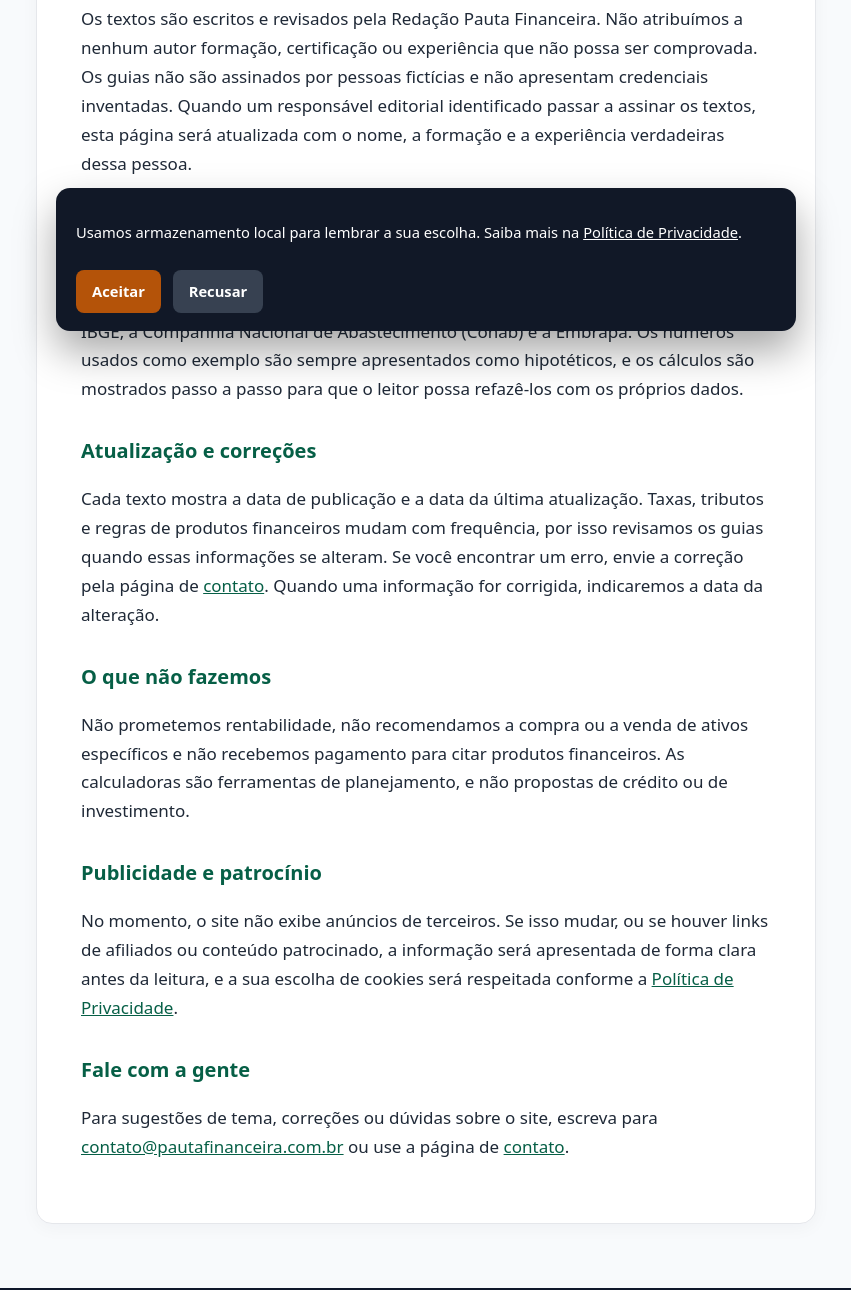
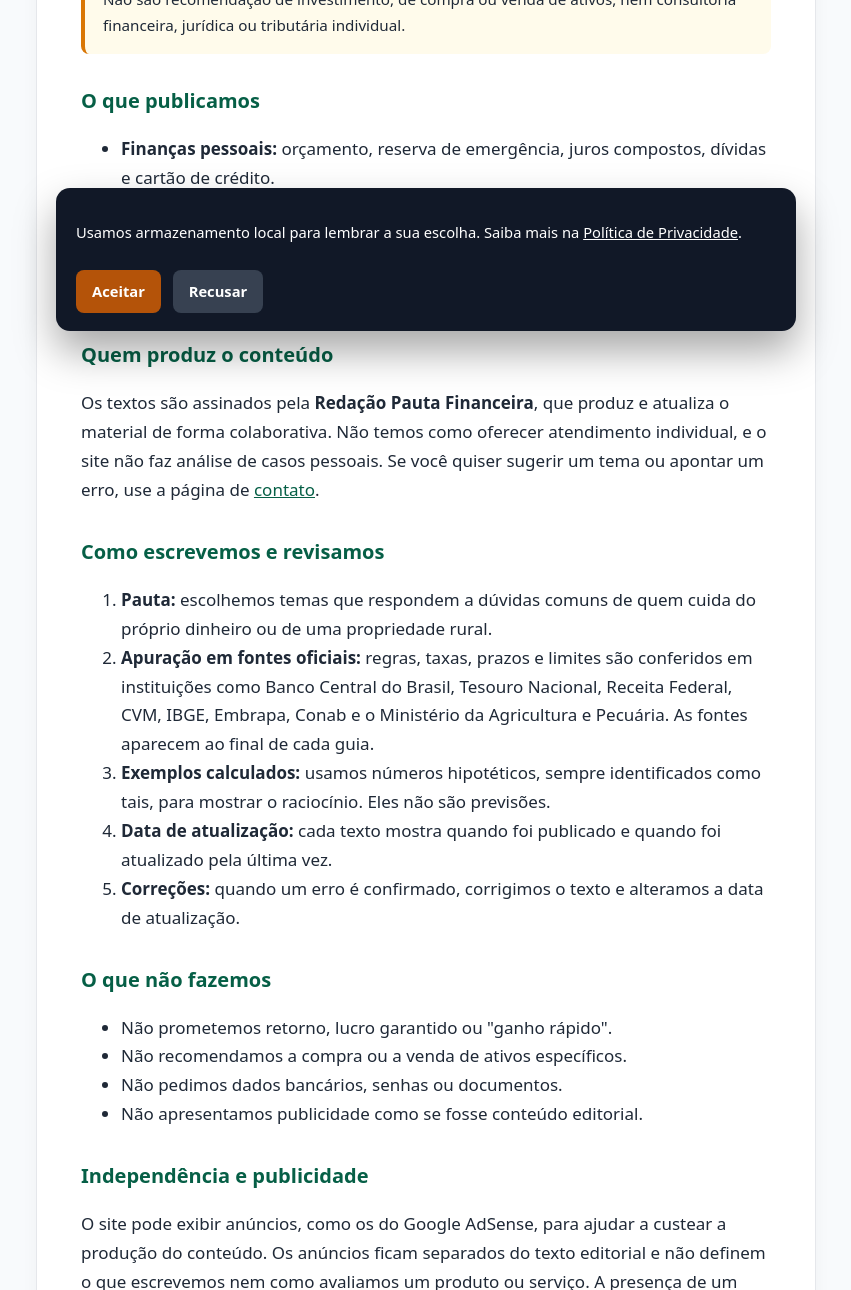
Before and after one commit to robertarocha11/pautafinanceira, a plain HTML site: page sobre/index.html in a window 1280 px wide. Shown: the part 453-1743 px from the top of the page, without its empty margins (214-1065 px from the left). Drawn offline with Linux system fonts and the light colour scheme.

Commit message:
Update index.html

```diff
--- a/sobre/index.html
+++ b/sobre/index.html
@@ -3,10 +3,20 @@
 <head>
   <meta charset="utf-8">
   <meta name="viewport" content="width=device-width, initial-scale=1">
-  <title>Sobre a Pauta Financeira | Quem produz o conteúdo</title>
-  <meta name="description" content="Quem produz os conteúdos da Pauta Financeira, como os textos são escritos, revisados e atualizados, e quais são os critérios editoriais do site.">
+  <title>Sobre a Pauta Financeira | Quem produz o conteúdo e como</title>
+  <meta name="description" content="Conheça a missão, o método editorial, as fontes e as regras de transparência da Pauta Financeira, site de educação financeira e agronegócio.">
   <link rel="canonical" href="https://www.pautafinanceira.com.br/sobre/">
   <link rel="stylesheet" href="/styles.css">
+  <link rel="icon" href="/favicon.ico" sizes="any">
+  <link rel="icon" type="image/png" sizes="32x32" href="/favicon-32x32.png">
+  <link rel="icon" type="image/png" sizes="16x16" href="/favicon-16x16.png">
+  <link rel="apple-touch-icon" sizes="180x180" href="/apple-touch-icon.png">
+  <link rel="manifest" href="/site.webmanifest">
+  <meta property="og:title" content="Sobre a Pauta Financeira">
+  <meta property="og:type" content="website">
+  <meta property="og:url" content="https://www.pautafinanceira.com.br/sobre/">
+  <meta property="og:locale" content="pt_BR">
+  <meta property="og:image" content="https://www.pautafinanceira.com.br/assets/logo-pauta-financeira.png">
   <meta name="theme-color" content="#065F46">
 </head>
 <body>
@@ -14,15 +24,7 @@
 <header>
   <div class="w">
     <a class="logo" href="/" aria-label="Pauta Financeira, página inicial">
-      <svg viewBox="0 0 48 48" role="img" aria-hidden="true" focusable="false">
-        <rect width="48" height="48" rx="13" fill="#065F46"/>
-        <rect x="9" y="28" width="6" height="9" rx="1.5" fill="#D1FAE5"/>
-        <rect x="19" y="22" width="6" height="15" rx="1.5" fill="#A7F3D0"/>
-        <rect x="29" y="16" width="6" height="21" rx="1.5" fill="#ECFDF5"/>
-        <path d="M7 24.5L17 17l5 3.5L36 9" fill="none" stroke="#FBBF24" stroke-width="3" stroke-linecap="round" stroke-linejoin="round"/>
-        <path d="M29 9h7v7" fill="none" stroke="#FBBF24" stroke-width="3" stroke-linecap="round" stroke-linejoin="round"/>
-        <path d="M37 37c-3.5 0-5.5-2-5.5-5.5 3.5 0 5.5 2 5.5 5.5z" fill="#34D399"/>
-      </svg>
+      <img src="/assets/logo-pauta-financeira-icone.png" alt="" width="42" height="42" decoding="async" style="width:42px;height:42px;flex-shrink:0;object-fit:contain">
       <span class="logo-texto">Pauta <b>Financeira</b></span>
     </a>
     <button class="menu-btn" aria-label="Abrir menu" aria-expanded="false" aria-controls="menu-principal">Menu</button>
@@ -39,25 +41,46 @@
 <main>
   <article class="pagina">
     <h1>Sobre a Pauta Financeira</h1>
-    <p>A Pauta Financeira é um site de educação financeira com dois eixos: finanças pessoais, para quem quer organizar o próprio dinheiro, e agronegócio, para produtores rurais que precisam de números claros para tomar decisões sobre a propriedade. Nosso objetivo é transformar temas técnicos em guias práticos, com exemplos calculados, passo a passo e referências a fontes oficiais.</p>
+
+    <p>A Pauta Financeira é um site editorial de educação financeira para a cidade e para o campo. Nosso objetivo é explicar, em linguagem clara e com números, como funcionam orçamento, reserva de emergência, juros, dívidas, crédito rural, custo de produção e fluxo de caixa, para que cada pessoa consiga tomar as próprias decisões com mais informação.</p>
+
+    <div class="aviso"><strong>Conteúdo educativo.</strong> Os textos e as calculadoras deste site têm finalidade informativa. Não são recomendação de investimento, de compra ou venda de ativos, nem consultoria financeira, jurídica ou tributária individual.</div>
+
+    <h2>O que publicamos</h2>
+    <ul>
+      <li><strong>Finanças pessoais:</strong> orçamento, reserva de emergência, juros compostos, dívidas e cartão de crédito.</li>
+      <li><strong>Agronegócio:</strong> custo de produção rural, crédito rural e Plano Safra, e fluxo de caixa da safra.</li>
+      <li><strong>Ferramentas gratuitas:</strong> calculadoras que rodam no seu navegador, para você testar os seus próprios números.</li>
+    </ul>
 
     <h2>Quem produz o conteúdo</h2>
-    <p>Os textos são escritos e revisados pela Redação Pauta Financeira. Não atribuímos a nenhum autor formação, certificação ou experiência que não possa ser comprovada. Os guias não são assinados por pessoas fictícias e não apresentam credenciais inventadas. Quando um responsável editorial identificado passar a assinar os textos, esta página será atualizada com o nome, a formação e a experiência verdadeiras dessa pessoa.</p>
+    <p>Os textos são assinados pela <strong>Redação Pauta Financeira</strong>, que produz e atualiza o material de forma colaborativa. Não temos como oferecer atendimento individual, e o site não faz análise de casos pessoais. Se você quiser sugerir um tema ou apontar um erro, use a página de <a href="/contato/">contato</a>.</p>
 
-    <h2>Como produzimos os textos</h2>
-    <p>Cada guia parte de conceitos consolidados e de fontes primárias, como o Banco Central do Brasil, o Tesouro Nacional, a Comissão de Valores Mobiliários (CVM), o IBGE, a Companhia Nacional de Abastecimento (Conab) e a Embrapa. Os números usados como exemplo são sempre apresentados como hipotéticos, e os cálculos são mostrados passo a passo para que o leitor possa refazê-los com os próprios dados.</p>
-
-    <h2>Atualização e correções</h2>
-    <p>Cada texto mostra a data de publicação e a data da última atualização. Taxas, tributos e regras de produtos financeiros mudam com frequência, por isso revisamos os guias quando essas informações se alteram. Se você encontrar um erro, envie a correção pela página de <a href="/contato/">contato</a>. Quando uma informação for corrigida, indicaremos a data da alteração.</p>
+    <h2>Como escrevemos e revisamos</h2>
+    <ol>
+      <li><strong>Pauta:</strong> escolhemos temas que respondem a dúvidas comuns de quem cuida do próprio dinheiro ou de uma propriedade rural.</li>
+      <li><strong>Apuração em fontes oficiais:</strong> regras, taxas, prazos e limites são conferidos em instituições como Banco Central do Brasil, Tesouro Nacional, Receita Federal, CVM, IBGE, Embrapa, Conab e o Ministério da Agricultura e Pecuária. As fontes aparecem ao final de cada guia.</li>
+      <li><strong>Exemplos calculados:</strong> usamos números hipotéticos, sempre identificados como tais, para mostrar o raciocínio. Eles não são previsões.</li>
+      <li><strong>Data de atualização:</strong> cada texto mostra quando foi publicado e quando foi atualizado pela última vez.</li>
+      <li><strong>Correções:</strong> quando um erro é confirmado, corrigimos o texto e alteramos a data de atualização.</li>
+    </ol>
 
     <h2>O que não fazemos</h2>
-    <p>Não prometemos rentabilidade, não recomendamos a compra ou a venda de ativos específicos e não recebemos pagamento para citar produtos financeiros. As calculadoras são ferramentas de planejamento, e não propostas de crédito ou de investimento.</p>
+    <ul>
+      <li>Não prometemos retorno, lucro garantido ou "ganho rápido".</li>
+      <li>Não recomendamos a compra ou a venda de ativos específicos.</li>
+      <li>Não pedimos dados bancários, senhas ou documentos.</li>
+      <li>Não apresentamos publicidade como se fosse conteúdo editorial.</li>
+    </ul>
 
-    <h2>Publicidade e patrocínio</h2>
-    <p>No momento, o site não exibe anúncios de terceiros. Se isso mudar, ou se houver links de afiliados ou conteúdo patrocinado, a informação será apresentada de forma clara antes da leitura, e a sua escolha de cookies será respeitada conforme a <a href="/privacidade/">Política de Privacidade</a>.</p>
+    <h2>Independência e publicidade</h2>
+    <p>O site pode exibir anúncios, como os do Google AdSense, para ajudar a custear a produção do conteúdo. Os anúncios ficam separados do texto editorial e não definem o que escrevemos nem como avaliamos um produto ou serviço. A presença de um anúncio não significa recomendação da Pauta Financeira. Os detalhes sobre cookies e dados estão na <a href="/privacidade/">Política de Privacidade</a>.</p>
+
+    <h2>Limites do conteúdo</h2>
+    <p>Taxas, impostos, regras de crédito e limites de garantia mudam. Mesmo com a data de atualização indicada, confira sempre as condições vigentes nas fontes oficiais antes de tomar uma decisão. Cada situação financeira é diferente, e quem tem dúvidas sobre o próprio caso deve procurar um profissional habilitado. Leia também os <a href="/termos/">Termos e aviso financeiro</a>.</p>
 
     <h2>Fale com a gente</h2>
-    <p>Para sugestões de tema, correções ou dúvidas sobre o site, escreva para <a href="mailto:contato@pautafinanceira.com.br">contato@pautafinanceira.com.br</a> ou use a página de <a href="/contato/">contato</a>.</p>
+    <p>Dúvidas, correções e sugestões: <a href="mailto:contato@pautafinanceira.com.br">contato@pautafinanceira.com.br</a> ou pela página de <a href="/contato/">contato</a>.</p>
   </article>
 </main>
 
```
